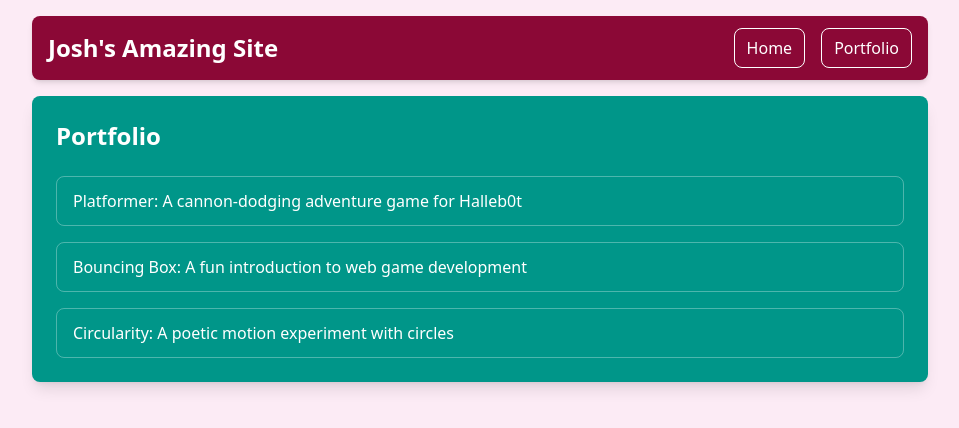
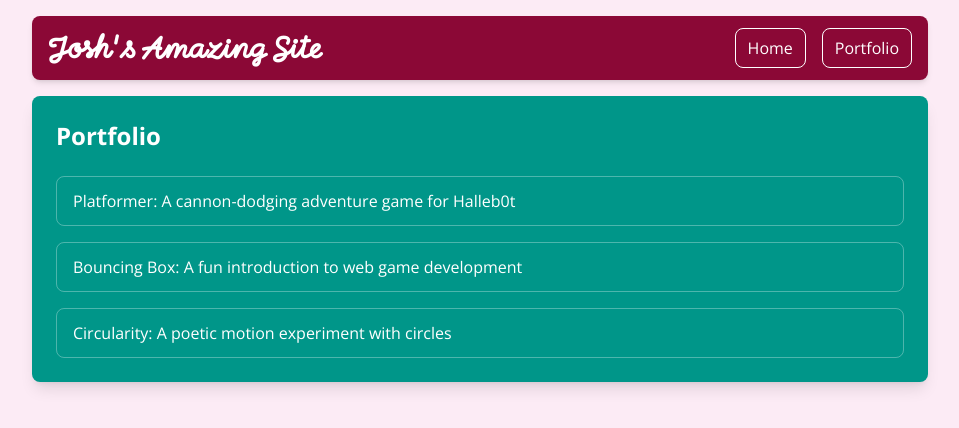
Before and after one commit to joshmart25/joshmart.github.io, a plain HTML site: page portfolio.html in a window 1280 px wide. Shown: the whole page, without its empty margins (160-1119 px from the left). Drawn offline with nearby package versions, Linux system fonts and the light colour scheme.

Commit message:
change font and stuff

```diff
--- a/portfolio.html
+++ b/portfolio.html
@@ -7,17 +7,45 @@
     <meta charset="UTF-8">
     <meta name="viewport" content="width=device-width, initial-scale=1.0">
     <script src="https://cdn.jsdelivr.net/npm/@tailwindcss/browser@4"></script>
-    <link rel="preconnect" href="https://fonts.googleapis.com">
-    <link rel="preconnect" href="https://fonts.gstatic.com" crossorigin>
-    <link href="https://fonts.googleapis.com/css2?family=Open+Sans:wght@300;400;600;700&display=swap" rel="stylesheet">
+    <style type="text/tailwindcss">
+      @font-face {
+        font-family: 'Open Sans';
+        src: url('localfonts/OpenSans-VariableFont_wdth,wght.ttf') format('truetype');
+        font-weight: 300 700;
+        font-style: normal;
+      }
+
+      @font-face {
+        font-family: 'Open Sans';
+        src: url('localfonts/OpenSans-Italic-VariableFont_wdth,wght.ttf') format('truetype');
+        font-weight: 300 700;
+        font-style: italic;
+      }
+
+      @font-face {
+        font-family: 'Momo Signature';
+        src: url('localfonts/MomoSignature-Regular.ttf') format('truetype');
+        font-weight: normal;
+        font-style: normal;
+      }
+
+      @layer utilities {
+        .font-momo {
+          font-family: 'Momo Signature', cursive;
+        }
+        .font-opensans {
+          font-family: 'Open Sans', sans-serif;
+        }
+      }
+    </style>
   </head>
 
-    <body class="bg-pink-100/80 gray-800 p-4 font-sans">
+    <body class="bg-pink-100/80 gray-800 p-4 font-opensans">
     <!-- All content goes here edit 11/5/2025  -->
     <div id="all-contents" class="max-w-4xl mx-auto">
       <nav class="bg-rose-900 p-4 rounded-lg mb-4 shadow-md">
   <div class="flex justify-between items-center">
-    <h1 class="text-white text-2xl font-bold">Josh's Amazing Site</h1>
+    <h1 class="text-white text-2xl font-bold font-momo">Josh's Amazing Site</h1>
     <ul class="flex space-x-4">
       <li>
         <a href="index.html" class="text-white w-full rounded-lg border hover:text-green-400 px-3 py-2 rounded">Home</a>
@@ -34,13 +62,13 @@
    <h1 class="text-white text-2xl font-bold mb-6">Portfolio</h1>
     <ul id="portfolio" class="space-y-4">
    <li class="w-full">
-   <a href="fsd-projects/platformer/" class="text-white block w-full rounded-lg border border-white/30 hover:text-green-400 hover:border-pink-400 px-4 py-3 transition-colors">Platformer: A cannon-dodging adventure game for Halleb0t</a>
+   <a href="fsd-projects/platformer/" class="text-white block w-full rounded-lg border border-white/30 hover:text-green-300 hover:border-rose-500 px-4 py-3 transition-colors">Platformer: A cannon-dodging adventure game for Halleb0t</a>
    </li>
    <li class="w-full">
-   <a href="fsd-projects/bouncing-box/" class="text-white block w-full rounded-lg border border-white/30 hover:text-green-400 hover:border-pink-400 px-4 py-3 transition-colors">Bouncing Box: A fun introduction to web game development</a>
+   <a href="fsd-projects/bouncing-box/" class="text-white block w-full rounded-lg border border-white/30 hover:text-green-300 hover:border-rose-500 px-4 py-3 transition-colors">Bouncing Box: A fun introduction to web game development</a>
    </li>
    <li class="w-full">
-   <a href="fsd-projects/circularity/" class="text-white block w-full rounded-lg border border-white/30 hover:text-green-400 hover:border-pink-400 px-4 py-3 transition-colors">Circularity: A poetic motion experiment with circles</a>
+   <a href="fsd-projects/circularity/" class="text-white block w-full rounded-lg border border-white/30 hover:text-green-300 hover:border-rose-500 px-4 py-3 transition-colors">Circularity: A poetic motion experiment with circles</a>
    </li>
     </ul>
   </div>
```
Also changed, not shown: index.html (+34 -6 lines), localfonts/MomoSignature-Regular.ttf (added), localfonts/OpenSans-Italic-VariableFont_wdth,wght.ttf (added), localfonts/OpenSans-VariableFont_wdth,wght.ttf (added).
